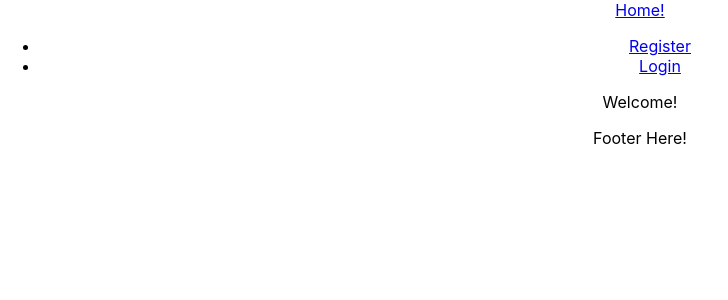
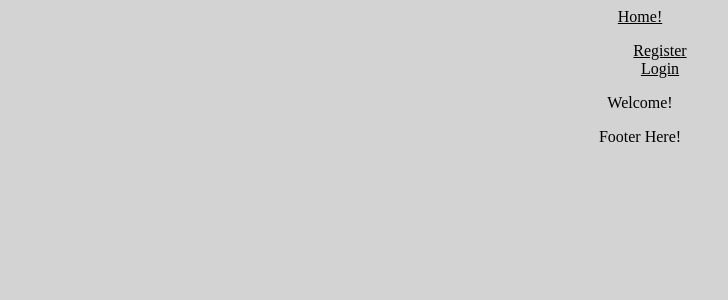
Before and after one commit to golden-state0fmind/RealTaalk-FrontEnd, a React (Create React App) app: page / in a window 1280 px wide. Shown: the top 300 px of the page, without its empty margins (0-728 px from the left). Built offline with nearby package versions, Linux system fonts and the light colour scheme.

Commit message:
updates styling

```diff
--- a/src/index.css
+++ b/src/index.css
@@ -1,13 +1,35 @@
+/*Global Styles*/
+* {
+  box-sizing: border-box;
+}
+*:before,
+*:after {
+  box-sizing: border-box;
+}
+html,
 body {
-  margin: 0;
-  font-family: -apple-system, BlinkMacSystemFont, 'Segoe UI', 'Roboto', 'Oxygen',
-    'Ubuntu', 'Cantarell', 'Fira Sans', 'Droid Sans', 'Helvetica Neue',
-    sans-serif;
-  -webkit-font-smoothing: antialiased;
-  -moz-osx-font-smoothing: grayscale;
+  background-color: lightgrey;
+  height: 100%;
+  position: relative;
 }
-
-code {
-  font-family: source-code-pro, Menlo, Monaco, Consolas, 'Courier New',
-    monospace;
+.main-container {
+  min-height: 100vh; /* will cover the 100% of viewport */
+  overflow: hidden;
+  display: block;
+  position: relative;
+  padding-bottom: 200px; /* height of your footer */
 }
+/* Styles lists */
+li,
+a {
+  color: #000;
+  list-style: none;
+}
+/* Styles Footer*/
+.footer {
+  position: absolute;
+  bottom: 0;
+  width: 100%;
+  background-color: #000;
+  color: lightgrey;
+}
```
